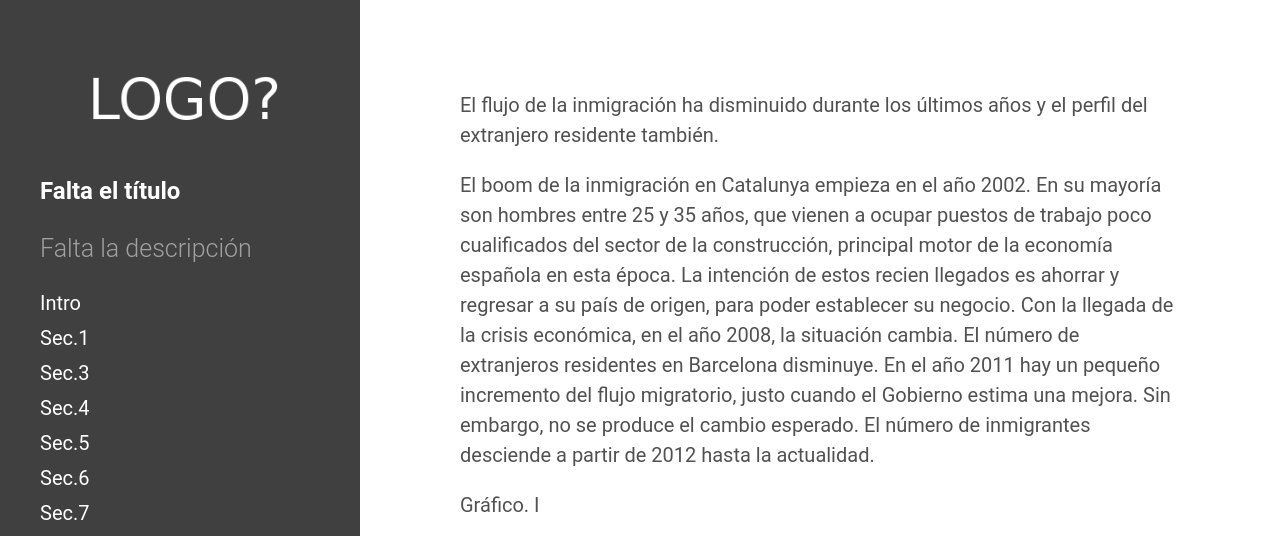
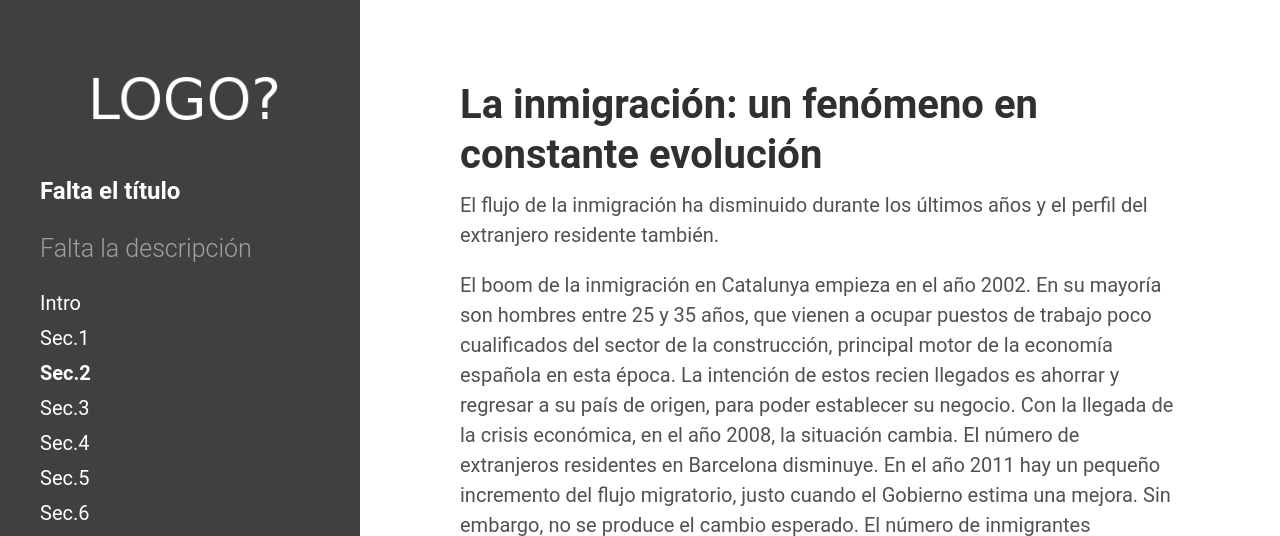
Before and after one commit to mper-bcn-ny/2017-metro, a Jekyll site: the page built from _posts/2017-02-19-seccion_2.md, in a window 1280 px wide and 900 px high, cut to the strip 0-536 px from the top of the window. Built offline with Jekyll 4.4.1, drawn with Linux system fonts in a browser that asks for light colours; our own code applies the rules of GitHub Pages for plain Markdown files.

Commit message:
Update 2017-02-19-seccion_2.md

```diff
--- a/_posts/2017-02-19-seccion_2.md
+++ b/_posts/2017-02-19-seccion_2.md
@@ -1,6 +1,6 @@
 ---
 layout: post
-title: La inmigracion: un fenomeno en constante evolucion.
+title: "La inmigración: un fenómeno en constante evolución"
 navigation: Sec.2
 ---
 
```
